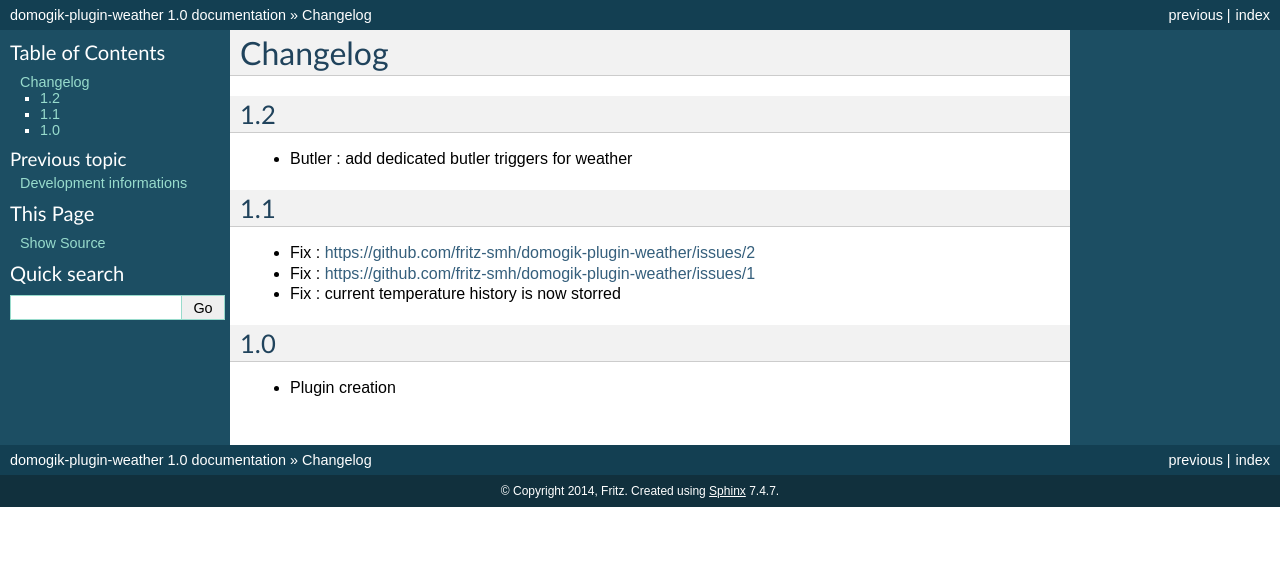
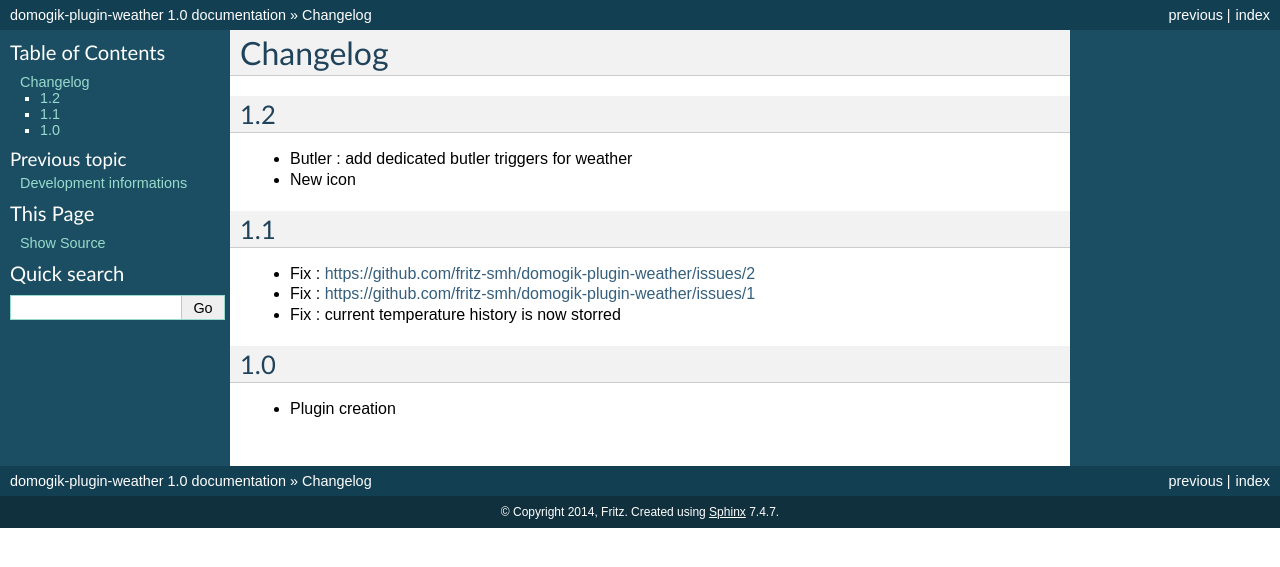
Before and after one commit to fritz-smh/domogik-plugin-weather, a Sphinx documentation site: the page built from docs/changelog.txt, in a window 1280 px wide. Shown: the top 567 px of the page. Built offline with Sphinx 7.4.7, drawn with Linux system fonts in a browser that asks for light colours.

Commit message:
changelog

```diff
--- a/docs/changelog.txt
+++ b/docs/changelog.txt
@@ -6,6 +6,7 @@ Changelog
 ===
 
 * Butler : add dedicated butler triggers for weather
+* New icon
 
 1.1
 ===
```
